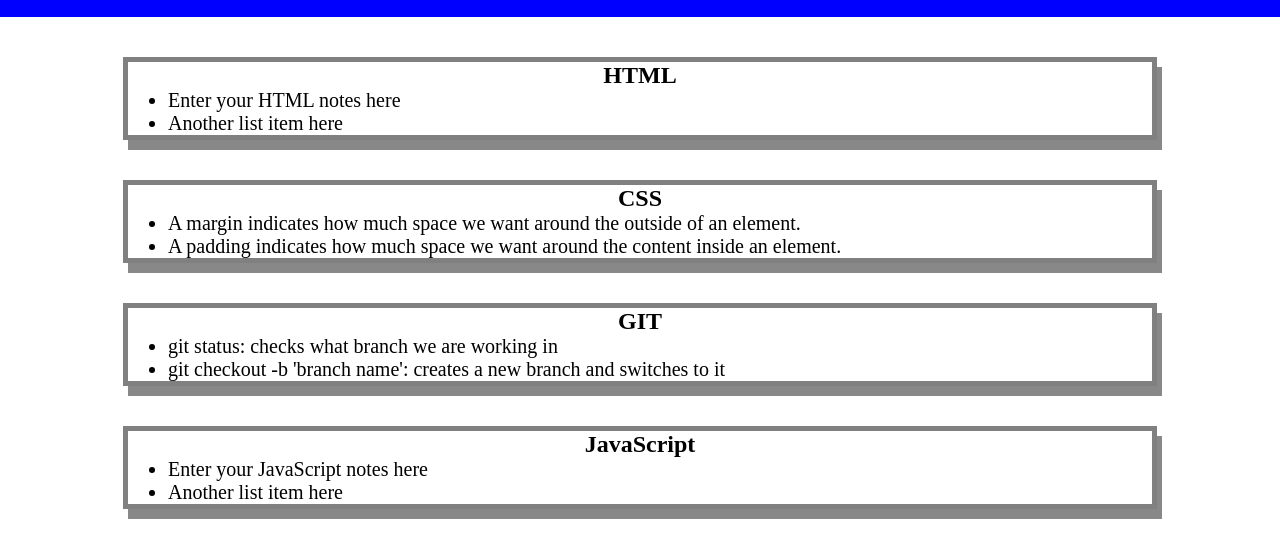
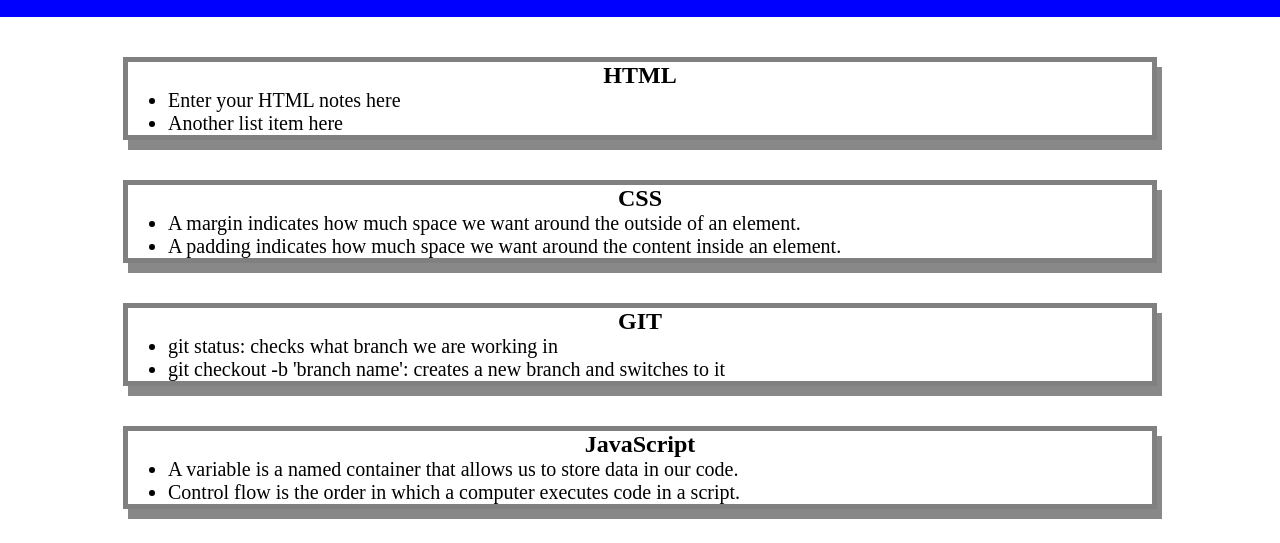
Before and after one commit to Dezmondo7/prework-study-guide, a plain HTML site: page index.html in a window 1280 px wide. Shown: the part 103-646 px from the top of the page. Drawn offline with Linux system fonts and the light colour scheme.

Commit message:
updated project README file

```diff
--- a/index.html
+++ b/index.html
@@ -31,7 +31,6 @@
       <section class="card" id="git-section">
         <h2>GIT</h2>
         <ul>
-
           <li>git status: checks what branch we are working in</li>
           <li>git checkout -b 'branch name': creates a new branch and switches to it</li>
         </ul>
@@ -39,8 +38,8 @@
       <section class="card" id="javascript-section">
         <h2>JavaScript</h2>
         <ul>
-          <li>Enter your JavaScript notes here</li>
-          <li>Another list item here</li>
+          <li>A variable is a named container that allows us to store data in our code.</li>
+          <li>Control flow is the order in which a computer executes code in a script.</li>
         </ul>
       </section>
     </main>
--- a/script.js
+++ b/script.js
@@ -27,8 +27,8 @@ for(var x = 0; x <topics.length; x++) {
 }
 }
 
-console.log('Here are the topics we learned through Prework:');
-listTopics();
 
 console.log('Which topic should we study first?');
 selectTopic();
+console.log('Here are the topics we learned through Prework:');
+listTopics();
```
Also changed, not shown: 1 other file.
